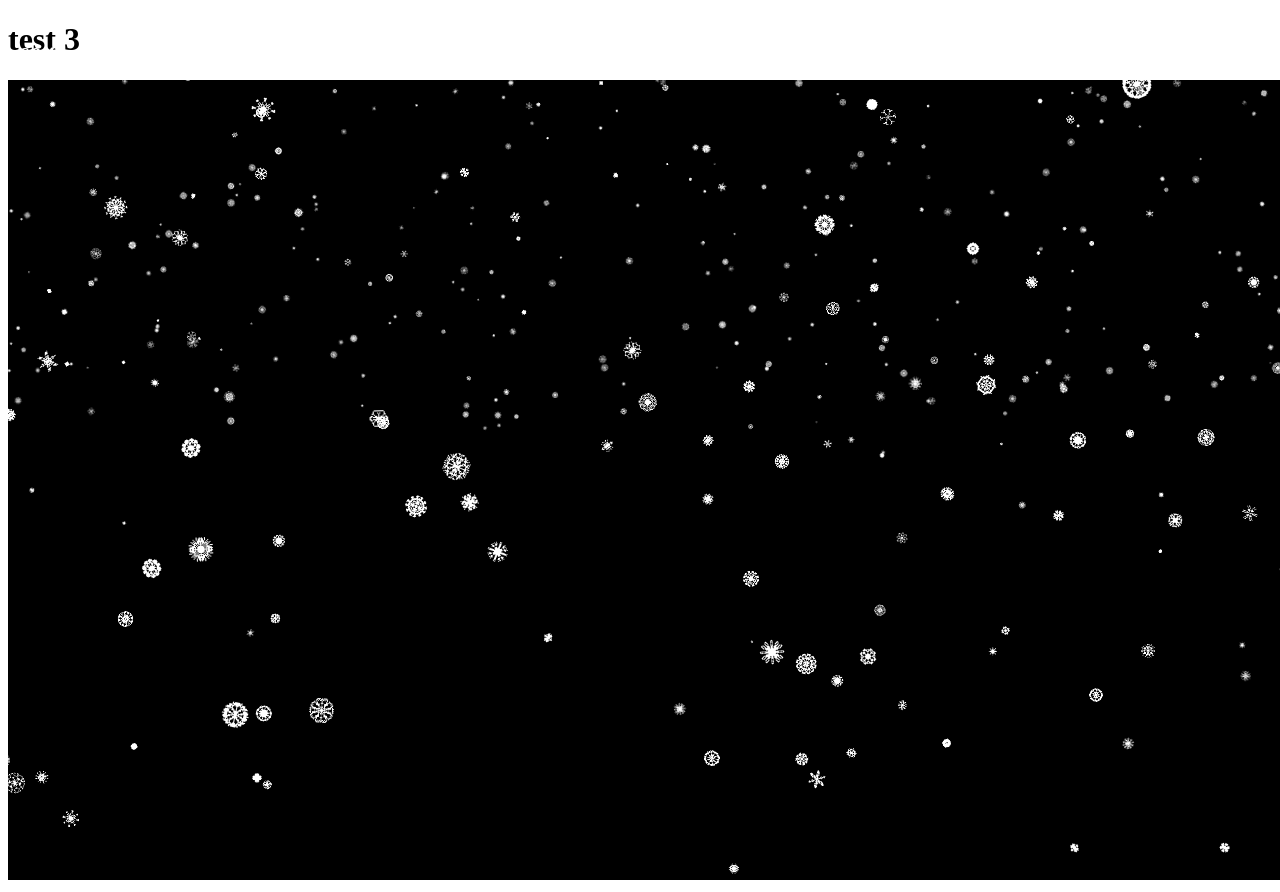
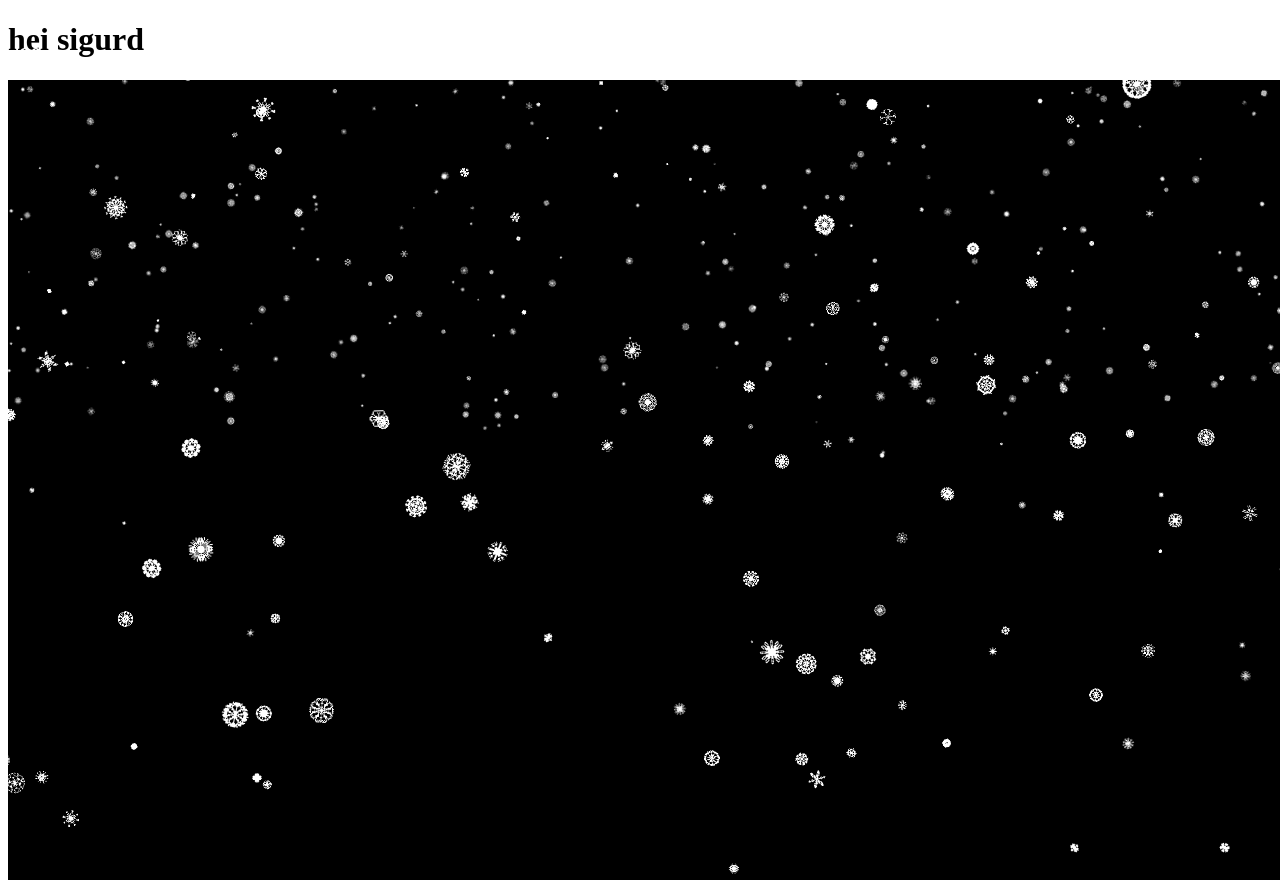
Before and after one commit to magnusoplenskedal/testTing, a website built with webpack: page index.html in a window 1280 px wide. Built offline with nearby package versions, Linux system fonts and the light colour scheme.

Commit message:
push test 4

```diff
--- a/index.html
+++ b/index.html
@@ -4,7 +4,7 @@
       <!-- script tag with type=module includes the file -->
     </head>
     <body style="position:relative";>
-		<h1> test 3 </h1>
+		<h1> hei sigurd </h1>
         <script src="dist/dist/bundle.js"></script>
     </body>
   </html>
```
